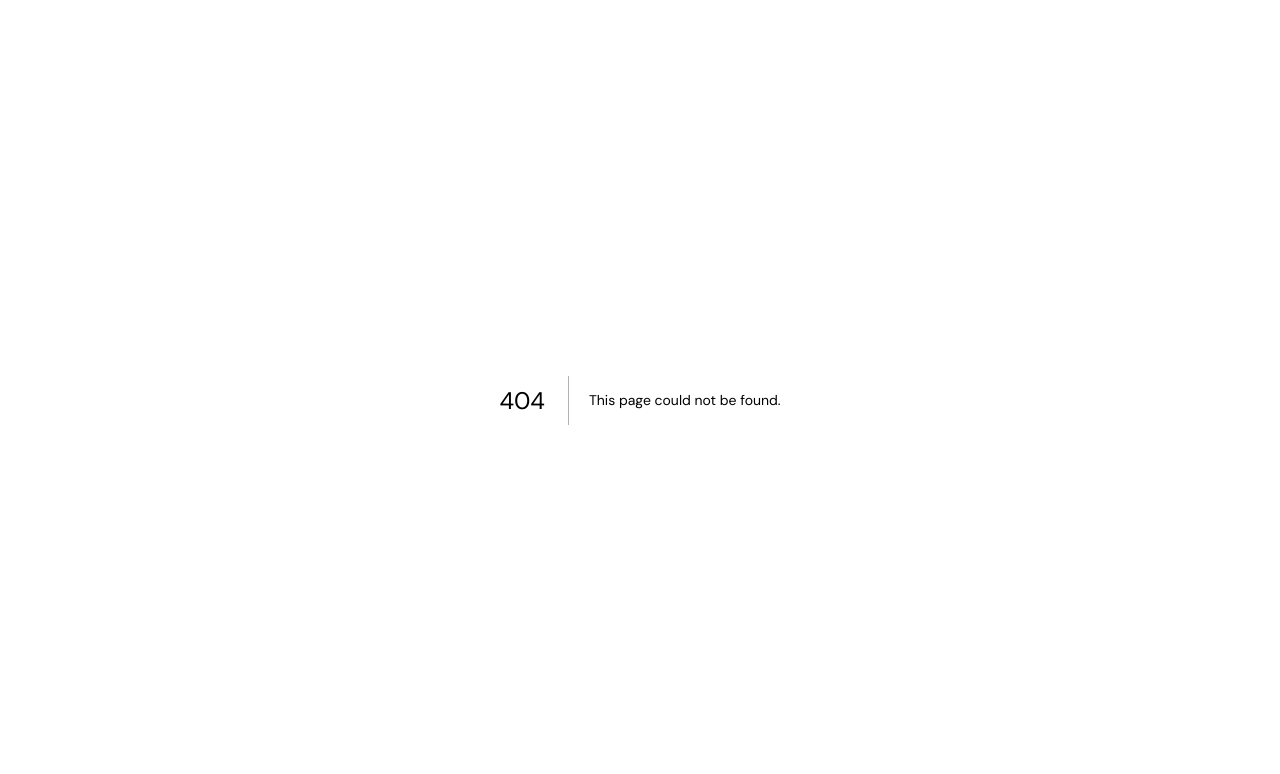
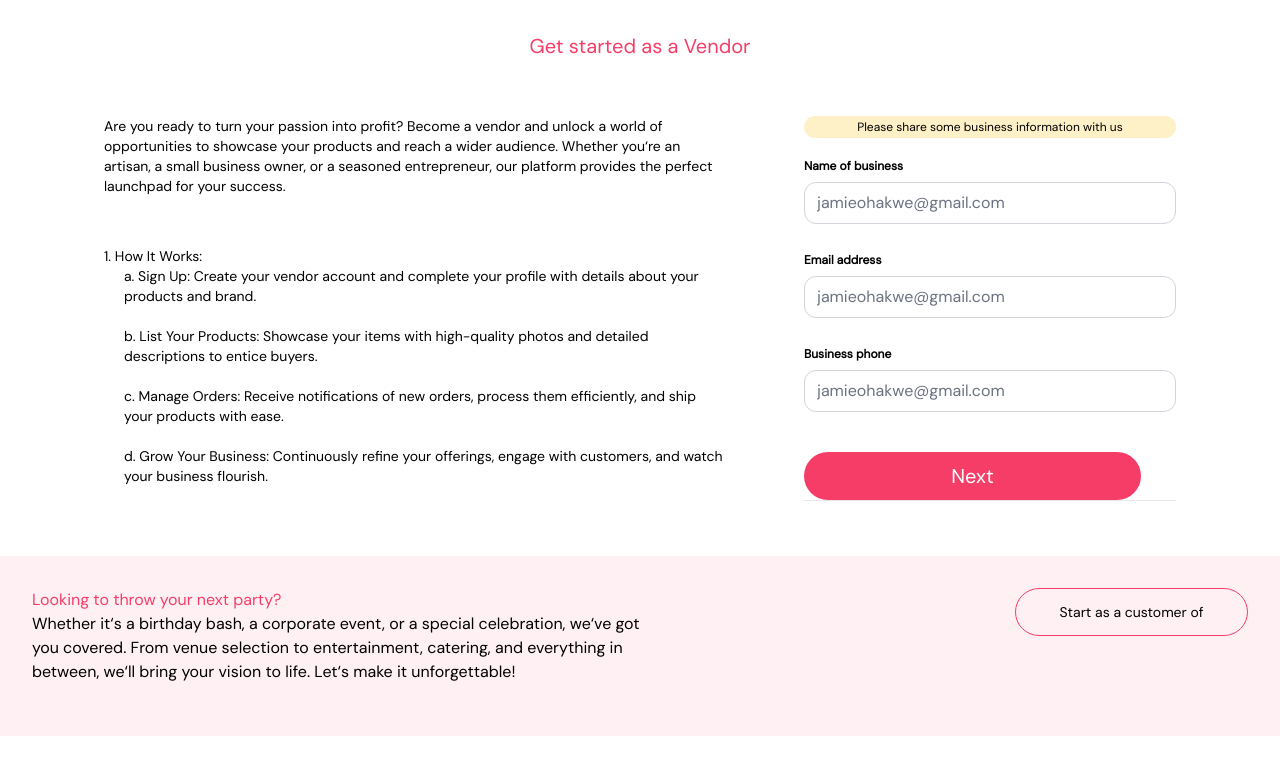
Before and after one commit to PaateeNg/paatee, a Next.js app: page /get-started/user in a window 1280 px wide. Before the commit this address had no page. Shown: the top 774 px of the page. Built offline with nearby package versions, Linux system fonts and the light colour scheme.

Commit message:
get started updated

```diff
--- a/src/app/get-started/page.tsx
+++ b/src/app/get-started/page.tsx
@@ -1,3 +1,4 @@
+'use client'
 import GetStarted from '@/components/GetStarted/GetStarted'
 import React from 'react'
 
@@ -5,8 +6,13 @@ const page = () => {
   return (
     <>
         <div className='bg-gray-100 flex flex-col justify-center items-center h-[40rem]'>
-            <span className='flex items-start font-bold mb-4'>Select how to get started </span>
-            <GetStarted/>
+            <span className='flex items-start font-bold mb-4'>
+              Select how to get started </span>
+              <div className='flex flex-col gap-5'>
+
+                <GetStarted title="user"/>
+                <GetStarted title="vendor"/>
+              </div>
         </div>
     </>
   )
--- /dev/null
+++ b/src/app/get-started/user/page.tsx
@@ -0,0 +1,103 @@
+"use client";
+import React from "react";
+
+const VendorStart = () => {
+	return (
+		<>
+			<span className="flex item-center justify-center -mb-[3rem] text-[#F63D68] text-xl  mt-[2rem]">
+				Get started as a Vendor
+			</span>
+			<div className="flex m-[104px]  h-[448px] text-sm gap-[80px] ">
+				{/* Left */}
+				<div className="flex-2 flex flex-col w-[620px] h-[448px]">
+					<span>
+						Are you ready to turn your passion into profit? Become a
+						vendor and unlock a world of opportunities to showcase
+						your products and reach a wider audience. Whether
+						you&lsquo;re an artisan, a small business owner, or a
+						seasoned entrepreneur, our platform provides the perfect
+						launchpad for your success.
+					</span>
+					<span className="mt-[50px]">1. How It Works:</span>
+					<div className="ml-[20px] flex flex-col gap-[20px]">
+						<span>
+							a. Sign Up: Create your vendor account and complete
+							your profile with details about your products and
+							brand.
+						</span>
+						<span>
+							b. List Your Products: Showcase your items with
+							high-quality photos and detailed descriptions to
+							entice buyers.
+						</span>
+						<span>
+							c. Manage Orders: Receive notifications of new
+							orders, process them efficiently, and ship your
+							products with ease.
+						</span>
+						<span>
+							d. Grow Your Business: Continuously refine your
+							offerings, engage with customers, and watch your
+							business flourish.
+						</span>
+					</div>
+				</div>
+				{/* Right */}
+				<div className="flex-1  flex flex-col w-[700px] h-[518px] text-xs ">
+					<span className="bg-[#FEF0C7] p-[3px] rounded-full text-center">
+						Please share some business information with us
+					</span>
+					<div className="flex flex-col gap-2">
+						<span className="mt-[20px] font-bold">
+							Name of business
+						</span>
+						<input
+							type="text"
+							placeholder="jamieohakwe@gmail.com"
+							className="rounded-xl bg-white border border-gray-300"
+						/>
+						<span className="mt-[20px] font-bold">
+							Email address
+						</span>
+						<input
+							type="text"
+							placeholder="jamieohakwe@gmail.com"
+							className="rounded-xl bg-white border border-gray-300"
+						/>
+						<span className="mt-[20px] font-bold">
+							Business phone
+						</span>
+						<input
+							type="text"
+							placeholder="jamieohakwe@gmail.com"
+							className="rounded-xl bg-white border border-gray-300"
+						/>
+					</div>
+					<button className=" text-white text-xl mt-[40px] w-[337px] h-[48px] bg-[#F63D68] rounded-full">
+						Next
+					</button>
+					<hr />
+				</div>
+			</div>
+			<div className="bg-[#FFF1F3] flex p-[32px] justify-between -mt-[7rem]">
+				<div className="w-[620px] h-[116px] flex flex-col">
+					<span className="text-[#F63D68] ">
+						Looking to throw your next party?
+					</span>
+					<span>
+						Whether it&lsquo;s a birthday bash, a corporate event,
+						or a special celebration, we&lsquo;ve got you covered.
+						From venue selection to entertainment, catering, and
+						everything in between, we&lsquo;ll bring your vision to
+						life. Let&lsquo;s make it unforgettable!{" "}
+					</span>
+				</div>
+				<div >
+					<span className="w-[233px] h-[48px] border border-[#F63D68] rounded-full  text-sm flex items-center justify-center ">Start as a customer  of</span>
+				</div>
+			</div>
+		</>
+	);
+};
+
+export default VendorStart;
--- a/src/app/get-started/vendor/page.tsx
+++ b/src/app/get-started/vendor/page.tsx
@@ -1,48 +1,106 @@
-'use client'
-import React from 'react'
+"use client";
+import React from "react";
 
 const VendorStart = () => {
 	return (
 		<>
-    <span className='flex item-center justify-center -mb-[3rem] text-[#F63D68] text-xl  mt-[2rem]'>Get started as a Vendor</span>
-    <div className='flex m-[104px]  h-[448px] text-sm gap-[80px] '>
+			<span className="flex item-center justify-center -mb-[3rem] text-[#F63D68] text-xl  mt-[2rem]">
+				Get started as a Vendor
+			</span>
+            <div className="flex flex-col gap-8 ">
+
+                <div className="flex m-[104px]  h-[448px] text-sm gap-[80px] ">
                     {/* Left */}
-        <div className='flex-2 flex flex-col w-[620px] h-[448px]'>
-            <span>Are you ready to turn your passion into profit? Become a vendor and unlock a world of opportunities to showcase your products and reach a wider audience. Whether you&lsquo;re an artisan, a small business owner, or a seasoned entrepreneur, our platform provides the perfect launchpad for your success.</span>
-            <span className='mt-[50px]'>1. How It Works:</span>
-            <div className='ml-[20px] flex flex-col gap-[20px]'>
-                <span>a. Sign Up: Create your vendor account and complete your profile with details about your products and brand.</span>
-                <span>b. List Your Products: Showcase your items with high-quality photos and detailed descriptions to entice buyers.</span>
-                <span>c. Manage Orders: Receive notifications of new orders, process them efficiently, and ship your products with ease.</span>
-                <span>d. Grow Your Business: Continuously refine your offerings, engage with customers, and watch your business flourish.</span>
+                    <div className="flex-2 flex flex-col w-[620px] h-[448px]">
+                        <span>
+                            Are you ready to turn your passion into profit? Become a
+                            vendor and unlock a world of opportunities to showcase
+                            your products and reach a wider audience. Whether
+                            you&lsquo;re an artisan, a small business owner, or a
+                            seasoned entrepreneur, our platform provides the perfect
+                            launchpad for your success.
+                        </span>
+                        <span className="mt-[50px]">1. How It Works:</span>
+                        <div className="ml-[20px] flex flex-col gap-[20px]">
+                            <span>
+                                a. Sign Up: Create your vendor account and complete
+                                your profile with details about your products and
+                                brand.
+                            </span>
+                            <span>
+                                b. List Your Products: Showcase your items with
+                                high-quality photos and detailed descriptions to
+                                entice buyers.
+                            </span>
+                            <span>
+                                c. Manage Orders: Receive notifications of new
+                                orders, process them efficiently, and ship your
+                                products with ease.
+                            </span>
+                            <span>
+                                d. Grow Your Business: Continuously refine your
+                                offerings, engage with customers, and watch your
+                                business flourish.
+                            </span>
                         </div>
                     </div>
                     {/* Right */}
-        <div className='flex-1  flex flex-col w-[700px] h-[518px] text-xs '>
-            <span className='bg-[#FEF0C7] p-[3px] rounded-full text-center'>Please share some business information  with us</span>
-            <div className='flex flex-col gap-2'>
-                <span className='mt-[20px] font-bold'>Name of business</span>
-                <input type="text" placeholder='jamieohakwe@gmail.com' className='rounded-xl bg-white border border-gray-300'   />
-                <span className='mt-[20px] font-bold'>Email address</span>
-                <input type="text" placeholder='jamieohakwe@gmail.com' className='rounded-xl bg-white border border-gray-300'/>
-                <span className='mt-[20px] font-bold'>Business phone</span>
-                <input type="text" placeholder='jamieohakwe@gmail.com' className='rounded-xl bg-white border border-gray-300'/>
+                    <div className="flex-1  flex flex-col w-[700px] h-[518px] text-xs ">
+                        <span className="bg-[#FEF0C7] p-[3px] rounded-full text-center">
+                            Please share some business information with us
+                        </span>
+                        <div className="flex flex-col gap-2">
+                            <span className="mt-[20px] font-bold">
+                                Name of business
+                            </span>
+                            <input
+                                type="text"
+                                placeholder="jamieohakwe@gmail.com"
+                                className="rounded-xl bg-white border border-gray-300"
+                            />
+                            <span className="mt-[20px] font-bold">
+                                Email address
+                            </span>
+                            <input
+                                type="text"
+                                placeholder="jamieohakwe@gmail.com"
+                                className="rounded-xl bg-white border border-gray-300"
+                            />
+                            <span className="mt-[20px] font-bold">
+                                Business phone
+                            </span>
+                            <input
+                                type="text"
+                                placeholder="jamieohakwe@gmail.com"
+                                className="rounded-xl bg-white border border-gray-300"
+                            />
                         </div>
-            <button className=' text-white text-xl mt-[40px] w-[337px] h-[48px] bg-[#F63D68] rounded-full'>Next</button>
+                        <button className=" text-white text-xl mt-[40px] w-[337px] h-[48px] bg-[#F63D68] rounded-full">
+                            Next
+                        </button>
                         <hr />
                     </div>
                 </div>
-    <div className='bg-[#FFF1F3] flex p-[32px] justify-between -mt-[7rem]'>
-        <div className='w-[620px] h-[116px] flex flex-col'>
-            <span className='text-[#F63D68] '>Looking to throw your next party?</span>
-            <span>Whether it&lsquo;s a birthday bash, a corporate event, or a special celebration, we&lsquo;ve got you covered. From venue selection to entertainment, catering, and everything in between, we&lsquo;ll bring your vision to life. Let&lsquo;s make it unforgettable! </span>
+                <div className="bg-[#FFF1F3] flex p-[32px] justify-between -mt-[7rem]">
+                    <div className="w-[620px] h-[116px] flex flex-col">
+                        <span className="text-[#F63D68] ">
+                            Looking to throw your next party?
+                        </span>
+                        <span>
+                            Whether it&lsquo;s a birthday bash, a corporate event,
+                            or a special celebration, we&lsquo;ve got you covered.
+                            From venue selection to entertainment, catering, and
+                            everything in between, we&lsquo;ll bring your vision to
+                            life. Let&lsquo;s make it unforgettable!{" "}
+                        </span>
                     </div>
-        <div className='w-[233px] h-[48px] border border-[#F63D68] rounded-full  text-sm flex justify-center '>
+                    <div className="w-[233px] h-[48px] border border-[#F63D68] rounded-full  text-sm flex items-center justify-center ">
                         <span>Start as a customer instead</span>
                     </div>
                 </div>
+            </div>
 		</>
-  )
-}
+	);
+};
 
-export default VendorStart
+export default VendorStart;
--- a/src/components/Buttons/PrimaryBtn.tsx
+++ b/src/components/Buttons/PrimaryBtn.tsx
@@ -3,11 +3,11 @@
 export default function PrimaryBtn({ title = "Click", center = false }) {
 	return (
 		<div
-      className={`flex w-full ${center
-        ? "justify-center align-middle mt-8"
-        : ""} `}
+			className={`flex w-full ${
+				center ? "justify-center align-middle mt-8" : ""
+			} `}
 		>
-      <span className="flex justify-center items-center w-[184px] h-[48px] rounded-[24px] bg-[#F63D68] text-white">
+			<span className="flex justify-center items-center w-[184px] h-[48px] rounded-[24px] hover:bg-red-400 hover:text-red-800 font-bold bg-[#F63D68] text-white">
 				{title}
 			</span>
 		</div>
--- a/src/components/GetStarted/GetStarted.tsx
+++ b/src/components/GetStarted/GetStarted.tsx
@@ -1,28 +1,34 @@
-import Link from 'next/link';
-import React from 'react'
+import Image from "next/image";
+import Link from "next/link";
+import React from "react";
 import { FaArrowRight } from "react-icons/fa";
 
-
-const GetStarted = () => {
+const GetStarted = ({title}) => {
 	return (
 		<>
-        <div className='bg-white w-[591px] h-[148px] flex gap-[15px] items-center p-6 rounded-xl'>
-            <div className='border w-[163px] h-[100px]'></div>
-            <div className='flex flex-col'>
-                <span className='font-bold'>Get Started as a Vendor</span>
-                <span className='font-xs text-sm text-gray-500'>Seamless Convenience: Swift, Free Delivery to Your Door!</span>
+			<div className="bg-white shadow-xl w-[591px] h-[148px] flex gap-[15px] items-center p-6 rounded-xl">
+				<div className="border w-[163px] h-[100px]">
+					<Image
+						width={163}
+						height={100}
+						alt="vendor image"
+						src="/assets/img/getStartedVendor.png"
+					/>
 				</div>
-               <Link href="/get-started/vendor">
-
-                  <div className='bg-gray-200 rounded-xl w-[40px] h-[40px] flex items-center justify-center hover:cursor-pointer'>
+				<div className="flex flex-col">
+					<span className="font-bold">Get Started as a {title}</span>
+					<span className="font-xs text-sm text-gray-500">
+						Seamless Convenience: Swift, Free Delivery to Your Door!
+					</span>
+				</div>
+				<Link href={`/get-started/${title}`}>
+					<div className="bg-gray-200 rounded-xl w-[40px] h-[40px] flex items-center justify-center hover:cursor-pointer">
 						<FaArrowRight />
 					</div>
-
 				</Link>
-
 			</div>
 		</>
-  )
-}
+	);
+};
 
-export default GetStarted
+export default GetStarted;
```
Also changed, not shown: public/assets/img/getStartedVendor.png (added). Lines whose indentation alone changed are shown as unchanged.
